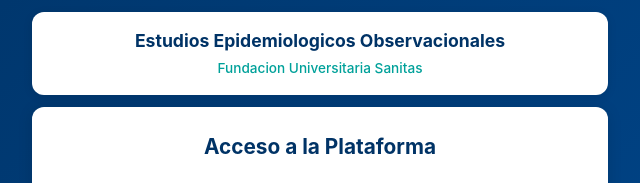
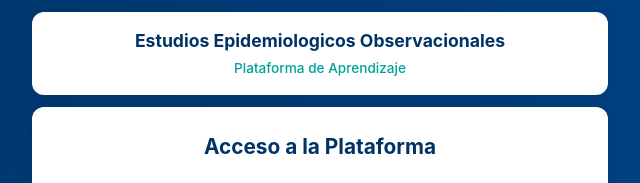
Before and after one commit to and5256841/Invest_form, a plain HTML site: page index.html in a window 1280 px wide. Shown: the top 183 px of the page, 320-960 px from the left. Drawn offline with nearby package versions, Linux system fonts and the light colour scheme.

Commit message:
Quitar nombre Fundacion Universitaria Sanitas

```diff
--- a/index.html
+++ b/index.html
@@ -3,7 +3,7 @@
 <head>
     <meta charset="UTF-8">
     <meta name="viewport" content="width=device-width, initial-scale=1.0, maximum-scale=1.0, user-scalable=no">
-    <title>Estudios Epidemiologicos - Sanitas</title>
+    <title>Estudios Epidemiologicos Observacionales</title>
     <script src="https://cdnjs.cloudflare.com/ajax/libs/jspdf/2.5.1/jspdf.umd.min.js"></script>
     <style>
         :root {
@@ -483,7 +483,7 @@
     <div class="container">
         <div class="header">
             <h1>Estudios Epidemiologicos Observacionales</h1>
-            <p>Fundacion Universitaria Sanitas</p>
+            <p>Plataforma de Aprendizaje</p>
         </div>
 
         <!-- Login -->
@@ -545,7 +545,7 @@
         <!-- Certificate -->
         <div class="screen" id="screen-certificate">
             <div class="certificate-preview" id="certificate-preview">
-                <p style="font-size: 0.75rem;">FUNDACION UNIVERSITARIA SANITAS</p>
+                <p style="font-size: 0.75rem;">PLATAFORMA DE ESTUDIOS EPIDEMIOLOGICOS</p>
                 <h2>CERTIFICADO</h2>
                 <p>Certifica que</p>
                 <h3 id="cert-name"></h3>
@@ -924,7 +924,7 @@
 
             doc.setFontSize(14);
             doc.setTextColor(...azul);
-            doc.text('FUNDACION UNIVERSITARIA SANITAS', 148.5, 35, { align: 'center' });
+            doc.text('PLATAFORMA DE ESTUDIOS EPIDEMIOLOGICOS', 148.5, 35, { align: 'center' });
 
             doc.setFontSize(28);
             doc.setTextColor(...verde);
```
